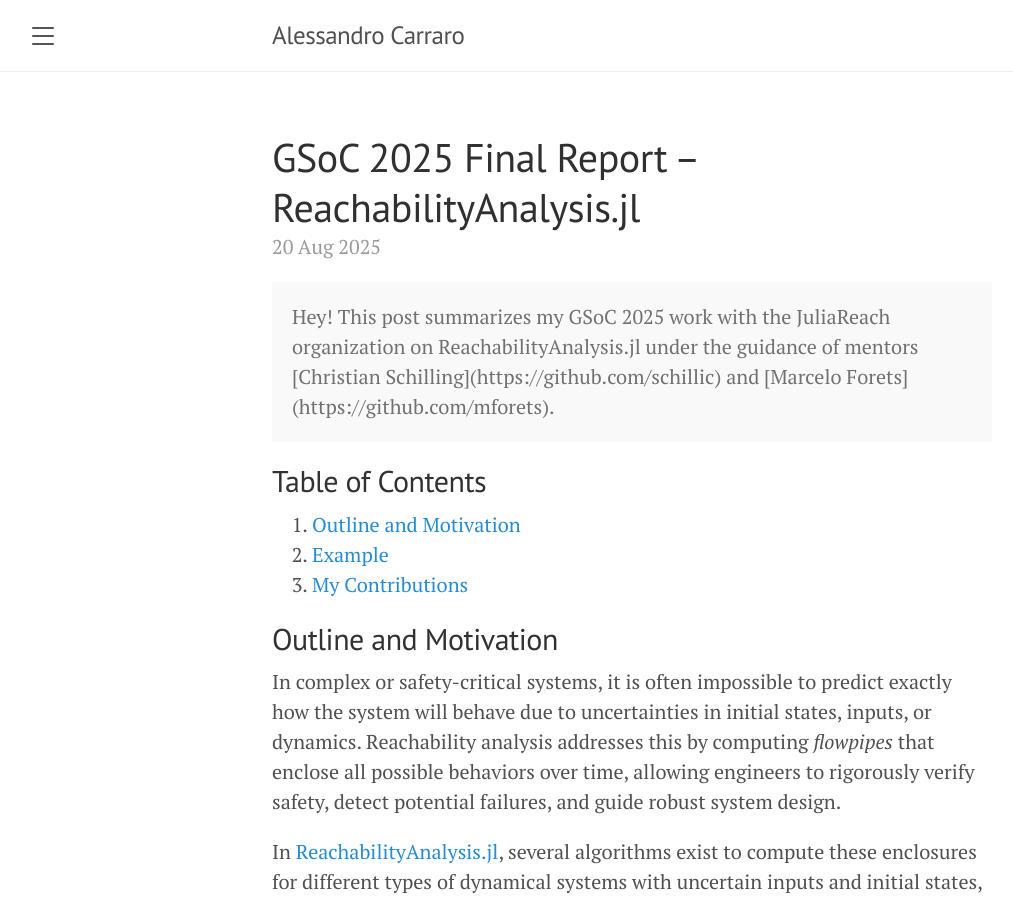
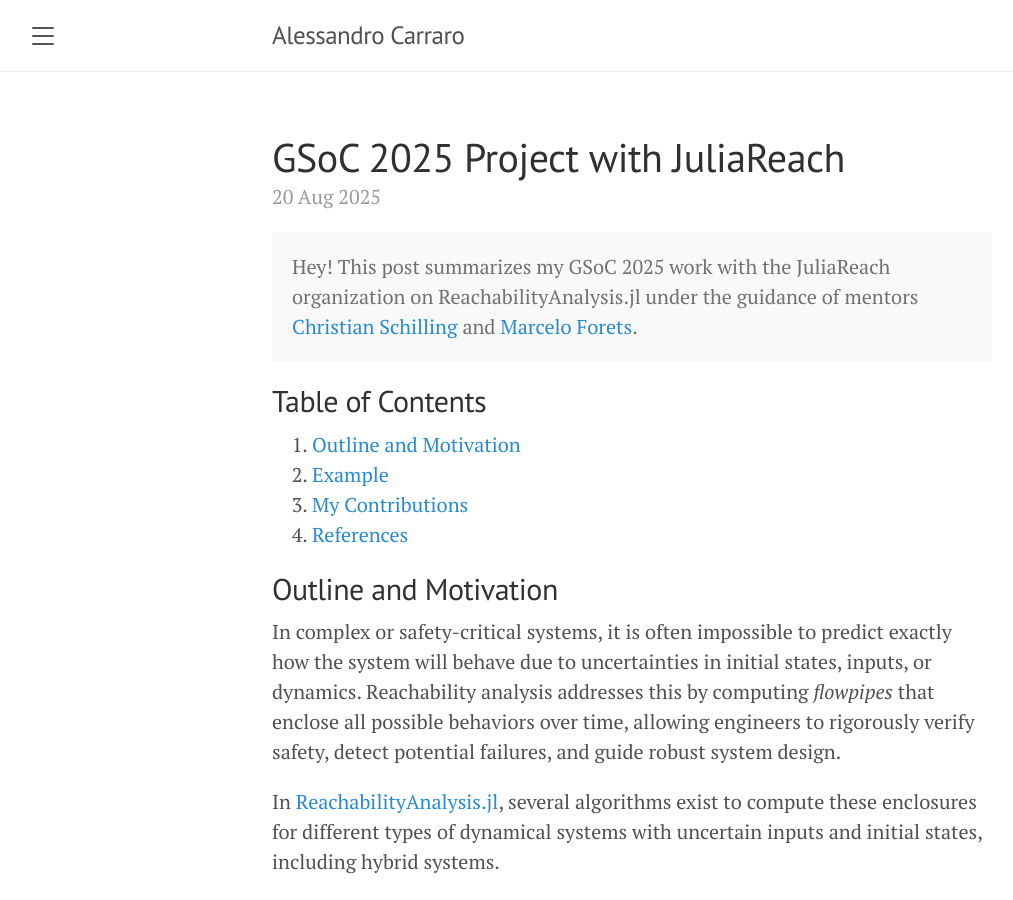
Before and after one commit to alecarraro/alecarraro-blog, a Jekyll site: the page built from _posts/2025-08-20-reach.md, in a window 1280 px wide and 900 px high. Shown: the whole window, without its empty margins (8-1021 px from the left). Built offline with Jekyll 4.4.1, drawn with Linux system fonts in a browser that asks for light colours.

Commit message:
fix message

```diff
--- a/_posts/2025-08-20-reach.md
+++ b/_posts/2025-08-20-reach.md
@@ -1,16 +1,19 @@
 ---
 layout: post
-title: GSoC 2025 Final Report – ReachabilityAnalysis.jl
+title: GSoC 2025 Project with JuliaReach
 ---
 
 <div class="message">
-  Hey! This post summarizes my GSoC 2025 work with the JuliaReach organization on ReachabilityAnalysis.jl under the guidance of mentors [Christian Schilling](https://github.com/schillic) and [Marcelo Forets](https://github.com/mforets).
+  Hey! This post summarizes my GSoC 2025 work with the JuliaReach organization on ReachabilityAnalysis.jl under the guidance of mentors
+  <a href="https://github.com/schillic">Christian Schilling</a> and
+  <a href="https://github.com/mforets">Marcelo Forets</a>.
 </div>
 
 ## Table of Contents
 1. [Outline and Motivation](#outline-and-motivation)
 2. [Example](#Example)
 3. [My Contributions](#My-Contributions)
+4. [References](#references)
 
 ## Outline and Motivation
 
```
